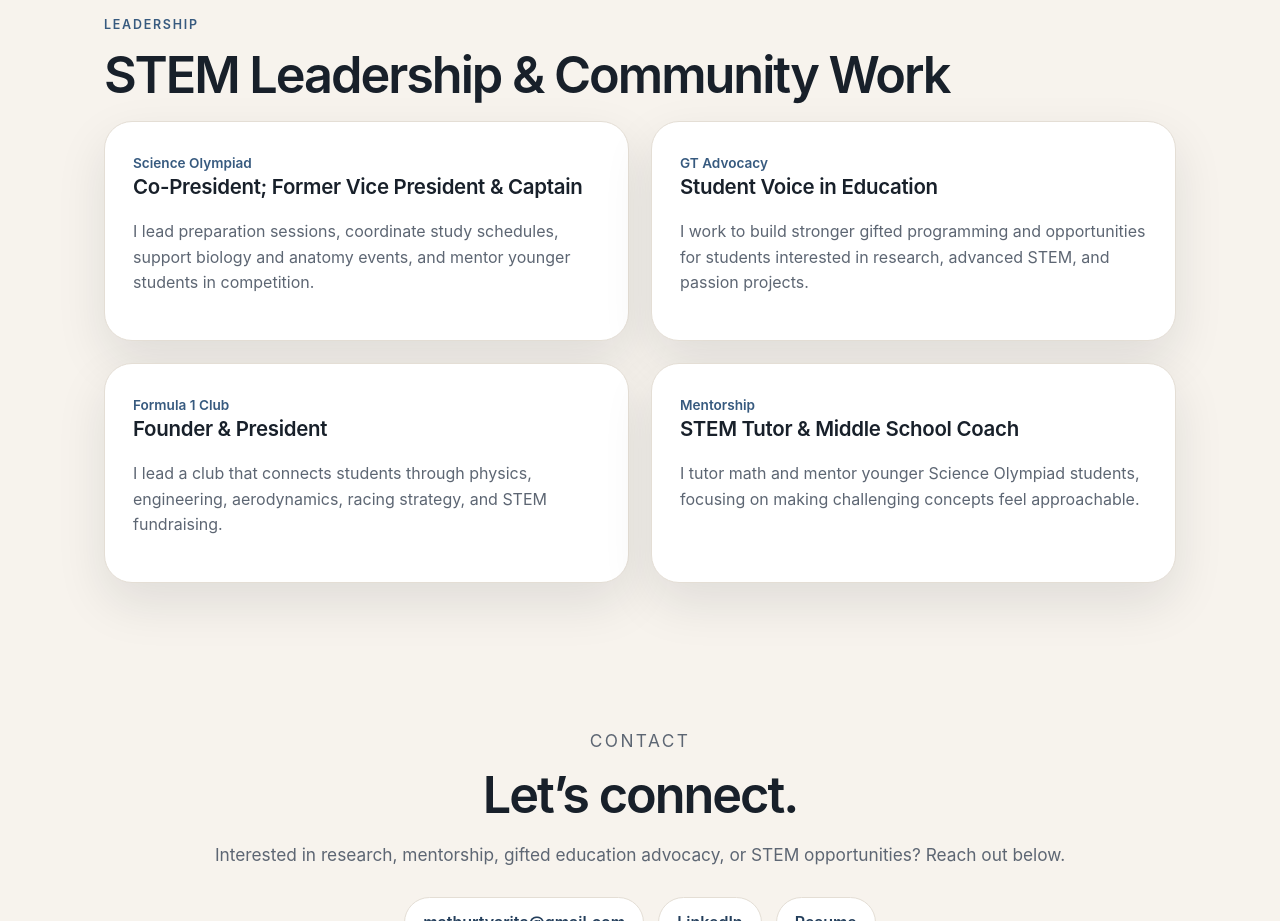
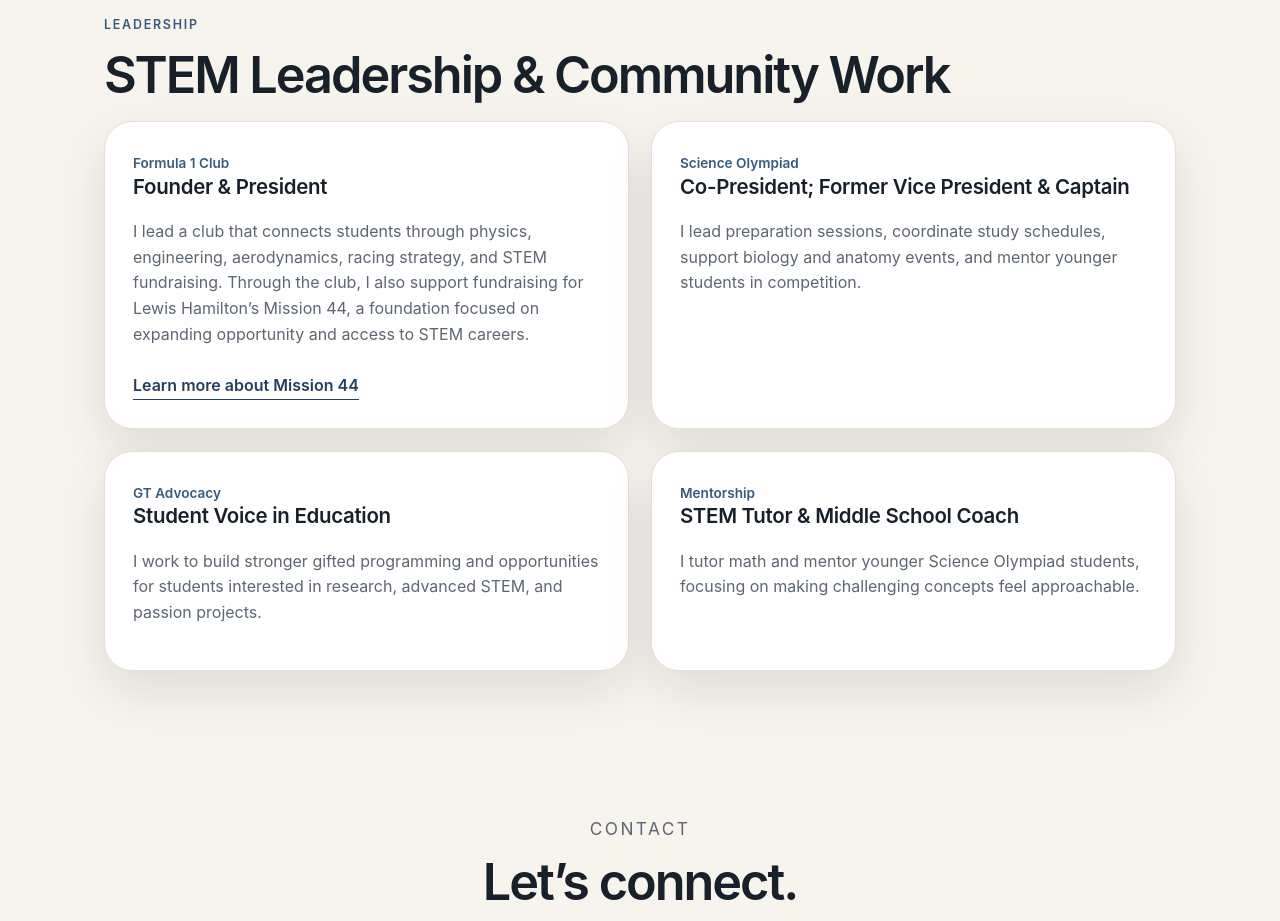
Before and after one commit to tmathur004/github.io, a plain HTML site: page index.html in a window 1280 px wide. Shown: the part 3600-4521 px from the top of the page. Drawn offline with Linux system fonts and the light colour scheme.

Commit message:
Update index.html

```diff
--- a/index.html
+++ b/index.html
@@ -208,6 +208,22 @@
 
   <div class="timeline">
     <div class="timeline-item">
+      <span>Formula 1 Club</span>
+      <h3>Founder & President</h3>
+
+      <p>
+        I lead a club that connects students through physics, engineering,
+        aerodynamics, racing strategy, and STEM fundraising. Through the club,
+        I also support fundraising for Lewis Hamilton’s Mission 44, a foundation
+        focused on expanding opportunity and access to STEM careers.
+      </p>
+
+      <a class="text-link" href="https://mission44.org/" target="_blank">
+        Learn more about Mission 44
+      </a>
+    </div>
+
+    <div class="timeline-item">
       <span>Science Olympiad</span>
       <h3>Co-President; Former Vice President & Captain</h3>
 
@@ -224,16 +240,6 @@
       <p>
         I work to build stronger gifted programming and opportunities for
         students interested in research, advanced STEM, and passion projects.
-          </p>
-        </div>
-
-        <div class="timeline-item">
-          <span>Formula 1 Club</span>
-          <h3>Founder & President</h3>
-
-          <p>
-            I lead a club that connects students through physics, engineering,
-            aerodynamics, racing strategy, and STEM fundraising.
       </p>
     </div>
 
```
Lines whose indentation alone changed are shown as unchanged.
